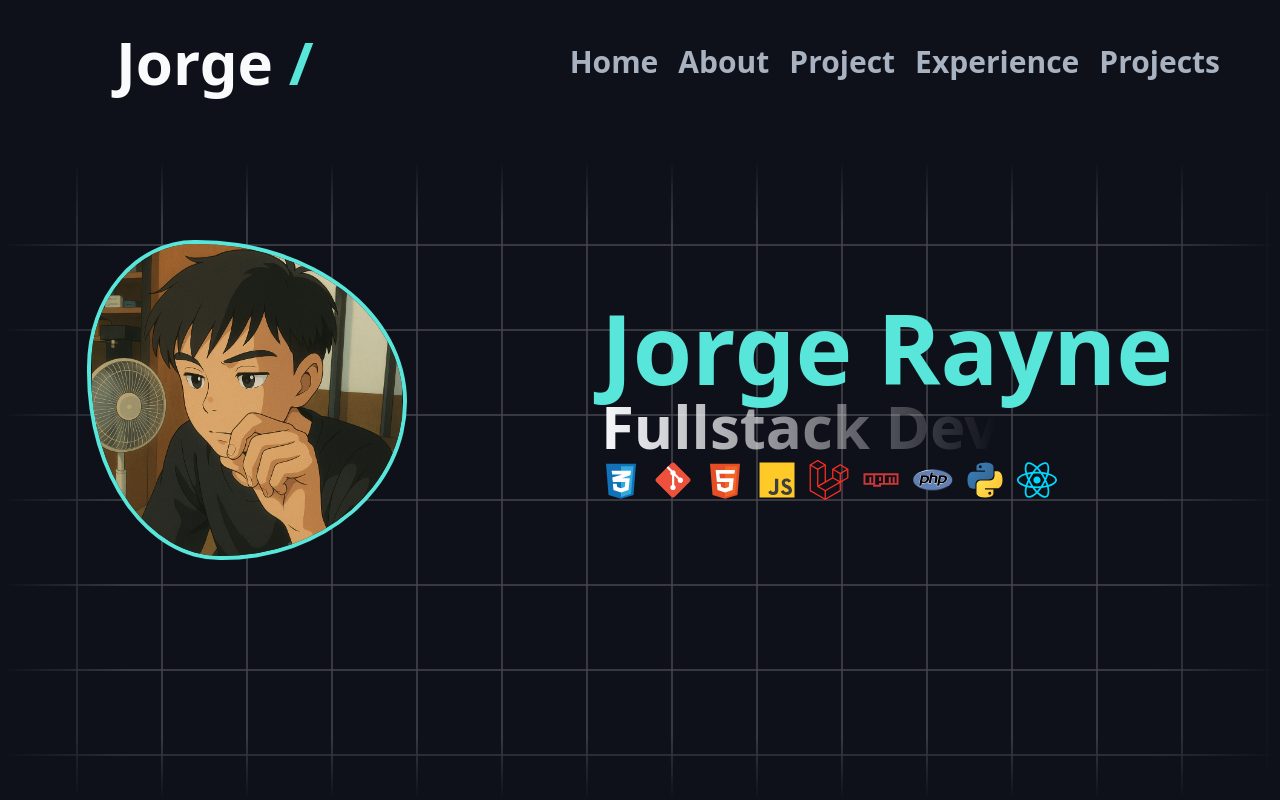
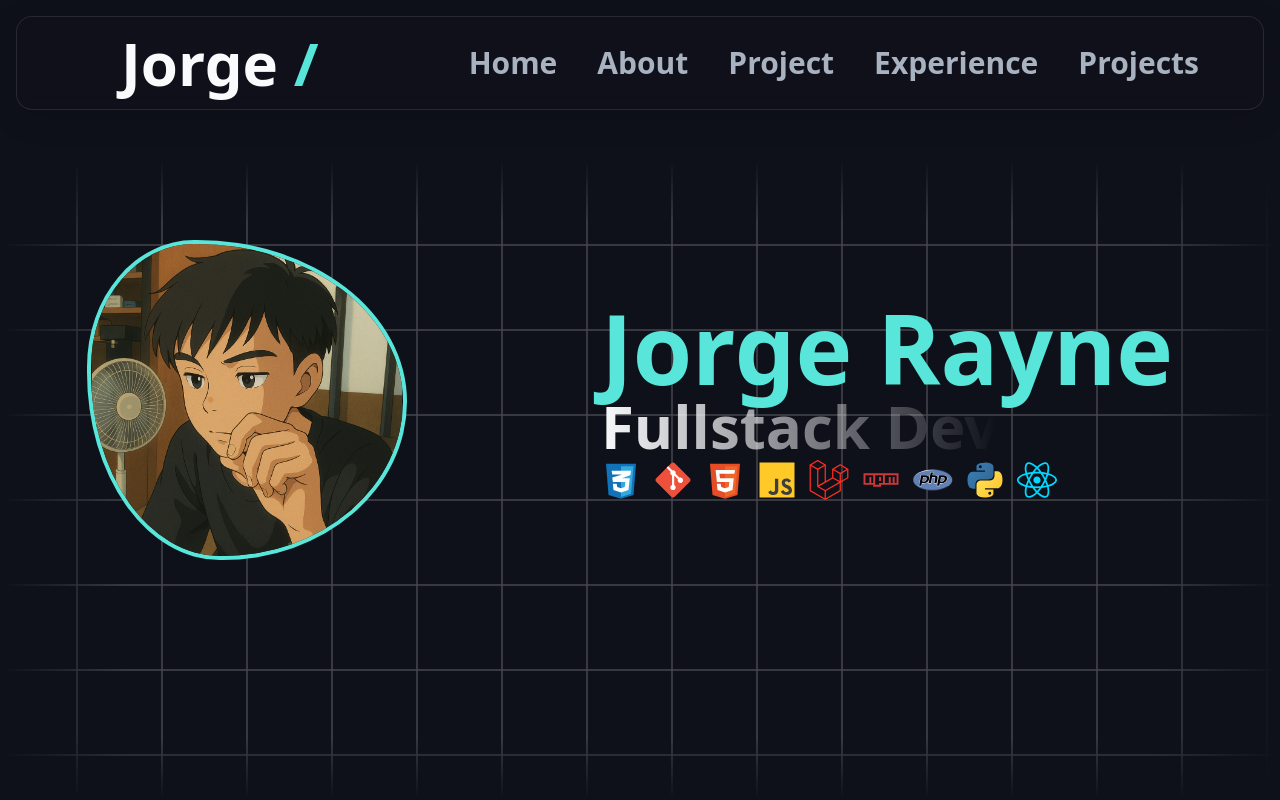
Before and after one commit to JorgeRayne/Portfolio-v2, a React (Vite) app: page / in a window 1280 px wide. Shown: the top 800 px of the page. Built offline with nearby package versions, Linux system fonts and the light colour scheme.

Commit message:
Add: add glass effect on Header Section

```diff
--- a/src/App.jsx
+++ b/src/App.jsx
@@ -7,15 +7,21 @@ function App() {
 
   return (
     <div className='w-full h-screen relative bg-background scroll-smooth'>
-      <div className='fixed top-4 left-4 right-4 z-50'>
-        <div className='bg-red-500 flex justify-between items-center py-4 px-1 bg-transparent bg-opacity-40'>
-          <div className='w-full flex justify-start items-center pl-24'>
+      <div className='fixed top-4 w-full z-50 px-4'>
+        <div className='w-full h-full flex justify-between items-center py-4 px-6
+          bg-background/60
+            backdrop-blur-[8px]
+            border border-white/10
+            rounded-2xl
+            shadow-[0_8px_30px_rgba(0,0,0,0.15)]
+        '>
+          <div className='w-full flex justify-start items-center pl-20'>
             <h1 className='text-6xl font-bold font-heading text-text'>
               Jorge <span className='text-primary'>/</span>
             </h1>
           </div>
           <Header/>
-      </div>
+        </div>
       </div>
       <div className='flex items-center justify-center flex-col'>
         <section id='home' className='w-full bg-red-400'>
--- a/src/Components/Header.jsx
+++ b/src/Components/Header.jsx
@@ -7,7 +7,7 @@ export default function Header() {
     ]
 
     return (
-        <div className="flex gap-5 w-full justify-evenly items-center mr-10">
+        <div className="flex gap-10 w-full justify-center items-center mr-10">
             {links.map(((link, index) => (
                 <NavLinks key={index} linkTitle={link}/>
             )))}
```
